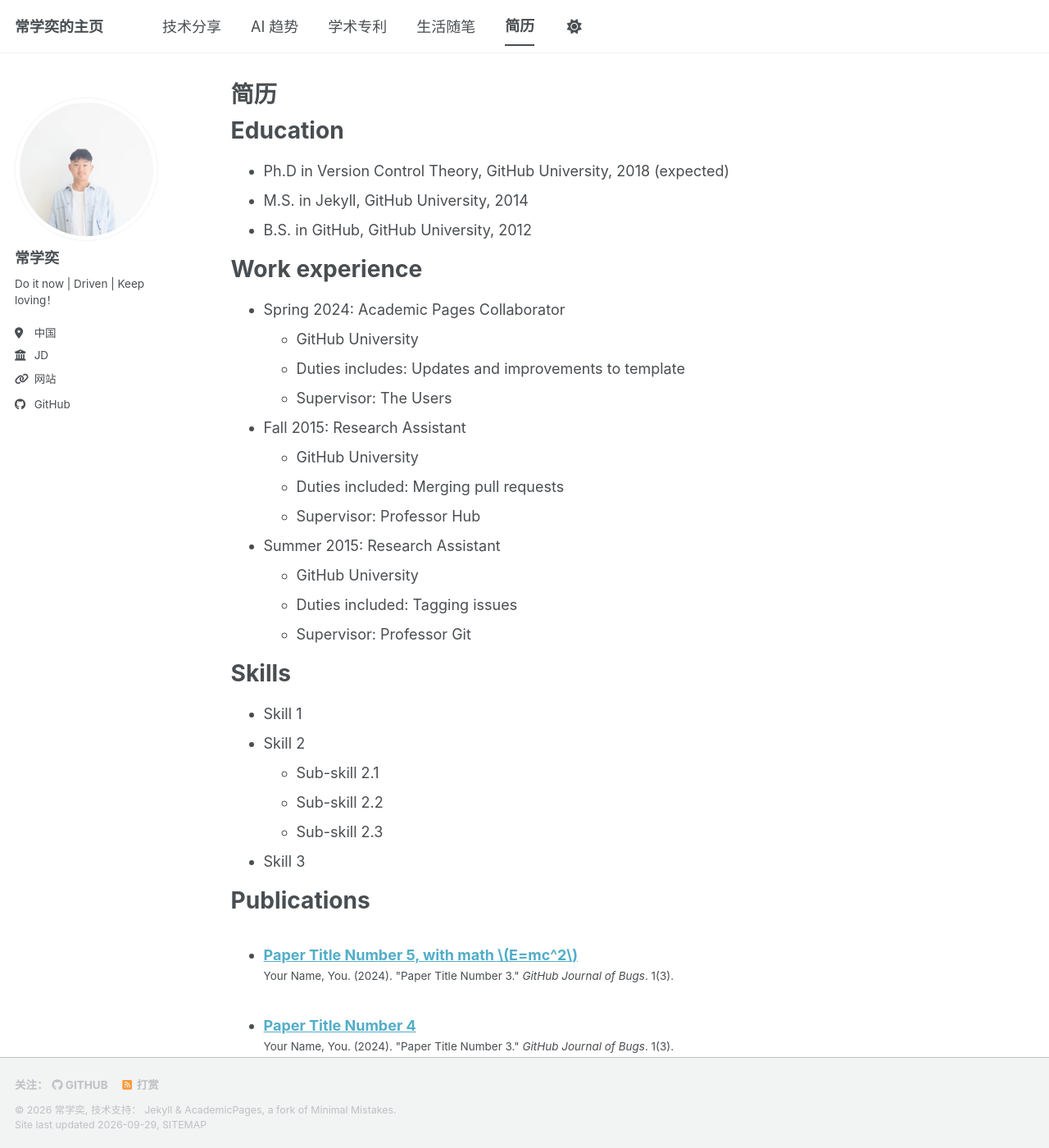
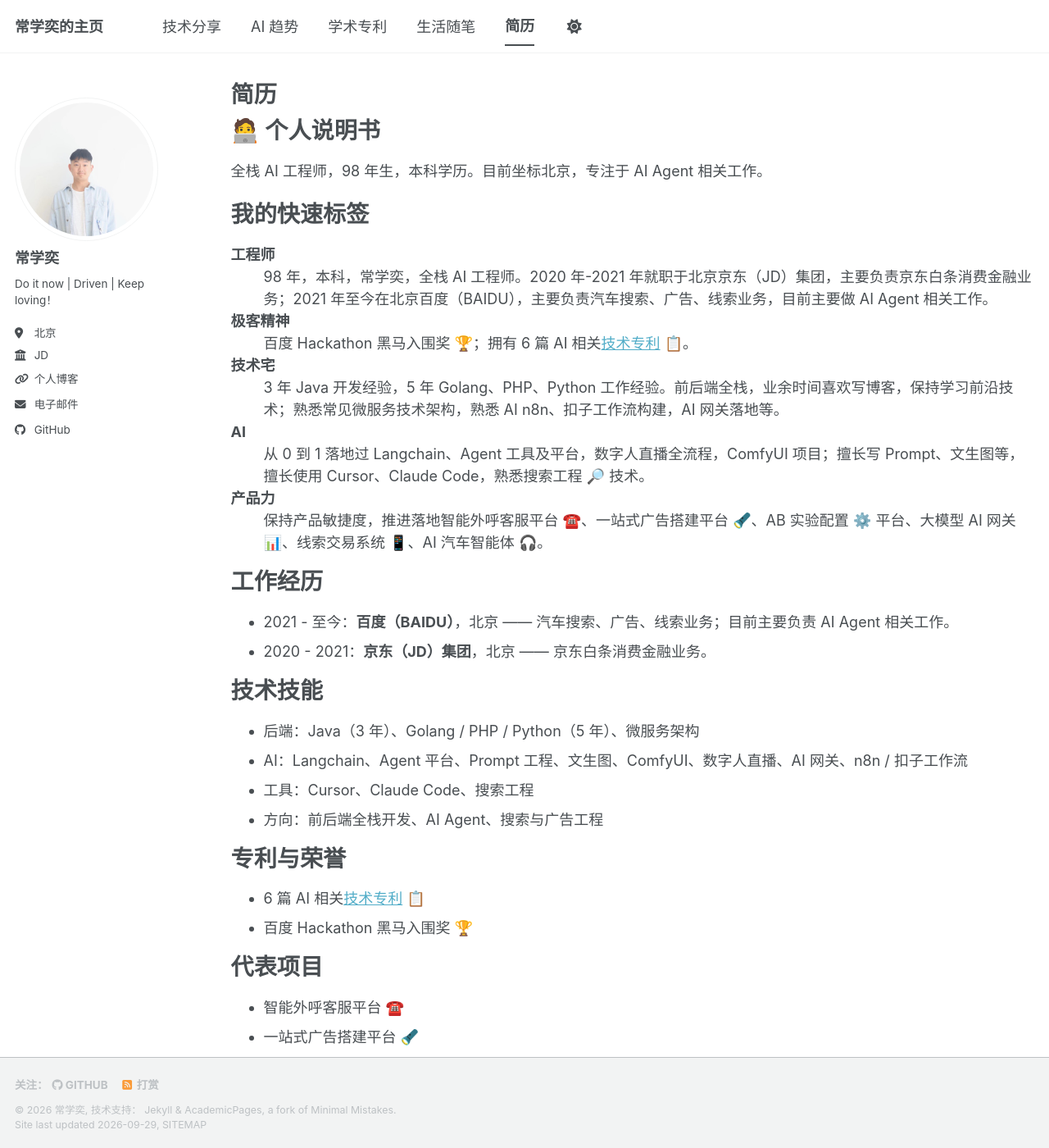
Before and after one commit to changxueyi/changxueyi.github.io, a Jekyll site: the page built from _pages/cv.md, in a window 1280 px wide and 1400 px high. Shown: the whole window at 82% size. Built offline with Jekyll 4.4.1, drawn with Linux system fonts in a browser that asks for light colours; a style sheet for code colours, icons or effects is not loaded; some of the changed text lies outside the part shown.

Commit message:
Add email, Beijing location, 个人博客 label, and fill CV from personal profile

```diff
--- a/_config.yml
+++ b/_config.yml
@@ -27,10 +27,10 @@
   name             : "常学奕"
   pronouns         : # example: "she/her"
   bio              : "Do it now | Driven | Keep loving！"
-  location         : "中国"
+  location         : "北京"
   employer         : "JD"
   uri              : "https://www.cnblogs.com/cxy2020"
-  email            : # your@email.com
+  email            : "ichangxueyi@163.com"
 
   # Academic websites
   academia         : # URL
--- a/_data/ui-text.yml
+++ b/_data/ui-text.yml
@@ -296,7 +296,7 @@
   follow_label               : "关注："
   feed_label                 : "打赏"
   powered_by                 : "技术支持："
-  website_label              : "网站"
+  website_label              : "个人博客"
   email_label                : "电子邮件"
   recent_posts               : "最新文章"
   site_map                   :
--- a/_pages/cv.md
+++ b/_pages/cv.md
@@ -9,56 +9,50 @@
 
 {% include base_path %}
 
-Education
+🧑‍💻 个人说明书
 ======
-* Ph.D in Version Control Theory, GitHub University, 2018 (expected)
-* M.S. in Jekyll, GitHub University, 2014
-* B.S. in GitHub, GitHub University, 2012
+全栈 AI 工程师，98 年生，本科学历。目前坐标北京，专注于 AI Agent 相关工作。
 
-Work experience
+我的快速标签
 ======
-* Spring 2024: Academic Pages Collaborator
-  * GitHub University
-  * Duties includes: Updates and improvements to template
-  * Supervisor: The Users
 
-* Fall 2015: Research Assistant
-  * GitHub University
-  * Duties included: Merging pull requests
-  * Supervisor: Professor Hub
+**工程师**
+: 98 年，本科，常学奕，全栈 AI 工程师。2020 年-2021 年就职于北京京东（JD）集团，主要负责京东白条消费金融业务；2021 年至今在北京百度（BAIDU），主要负责汽车搜索、广告、线索业务，目前主要做 AI Agent 相关工作。
 
-* Summer 2015: Research Assistant
-  * GitHub University
-  * Duties included: Tagging issues
-  * Supervisor: Professor Git
+**极客精神**
+: 百度 Hackathon 黑马入围奖 🏆；拥有 6 篇 AI 相关[技术专利](https://pss-system.cponline.cnipa.gov.cn/retrieveList?prevPageTit=%E5%B8%B8%E5%AD%A6%E5%A5%95) 📋。
 
-Skills
+**技术宅**
+: 3 年 Java 开发经验，5 年 Golang、PHP、Python 工作经验。前后端全栈，业余时间喜欢写博客，保持学习前沿技术；熟悉常见微服务技术架构，熟悉 AI n8n、扣子工作流构建，AI 网关落地等。
+
+**AI**
+: 从 0 到 1 落地过 Langchain、Agent 工具及平台，数字人直播全流程，ComfyUI 项目；擅长写 Prompt、文生图等，擅长使用 Cursor、Claude Code，熟悉搜索工程 🔎 技术。
+
+**产品力**
+: 保持产品敏捷度，推进落地智能外呼客服平台 ☎️、一站式广告搭建平台 🔦、AB 实验配置 ⚙️ 平台、大模型 AI 网关 📊、线索交易系统 📱、AI 汽车智能体 🎧。
+
+工作经历
 ======
-* Skill 1
-* Skill 2
-  * Sub-skill 2.1
-  * Sub-skill 2.2
-  * Sub-skill 2.3
-* Skill 3
+* 2021 - 至今：**百度（BAIDU）**，北京 —— 汽车搜索、广告、线索业务；目前主要负责 AI Agent 相关工作。
+* 2020 - 2021：**京东（JD）集团**，北京 —— 京东白条消费金融业务。
 
-Publications
+技术技能
 ======
-  <ul>{% for post in site.publications reversed %}
-    {% include archive-single-cv.html %}
-  {% endfor %}</ul>
+* 后端：Java（3 年）、Golang / PHP / Python（5 年）、微服务架构
+* AI：Langchain、Agent 平台、Prompt 工程、文生图、ComfyUI、数字人直播、AI 网关、n8n / 扣子工作流
+* 工具：Cursor、Claude Code、搜索工程
+* 方向：前后端全栈开发、AI Agent、搜索与广告工程
 
-Talks
+专利与荣誉
 ======
-  <ul>{% for post in site.talks reversed %}
-    {% include archive-single-talk-cv.html  %}
-  {% endfor %}</ul>
+* 6 篇 AI 相关[技术专利](https://pss-system.cponline.cnipa.gov.cn/retrieveList?prevPageTit=%E5%B8%B8%E5%AD%A6%E5%A5%95) 📋
+* 百度 Hackathon 黑马入围奖 🏆
 
-Teaching
+代表项目
 ======
-  <ul>{% for post in site.teaching reversed %}
-    {% include archive-single-cv.html %}
-  {% endfor %}</ul>
-
-Service and leadership
-======
-* Currently signed in to 43 different slack teams
+* 智能外呼客服平台 ☎️
+* 一站式广告搭建平台 🔦
+* AB 实验配置平台 ⚙️
+* 大模型 AI 网关 📊
+* 线索交易系统 📱
+* AI 汽车智能体 🎧
```
